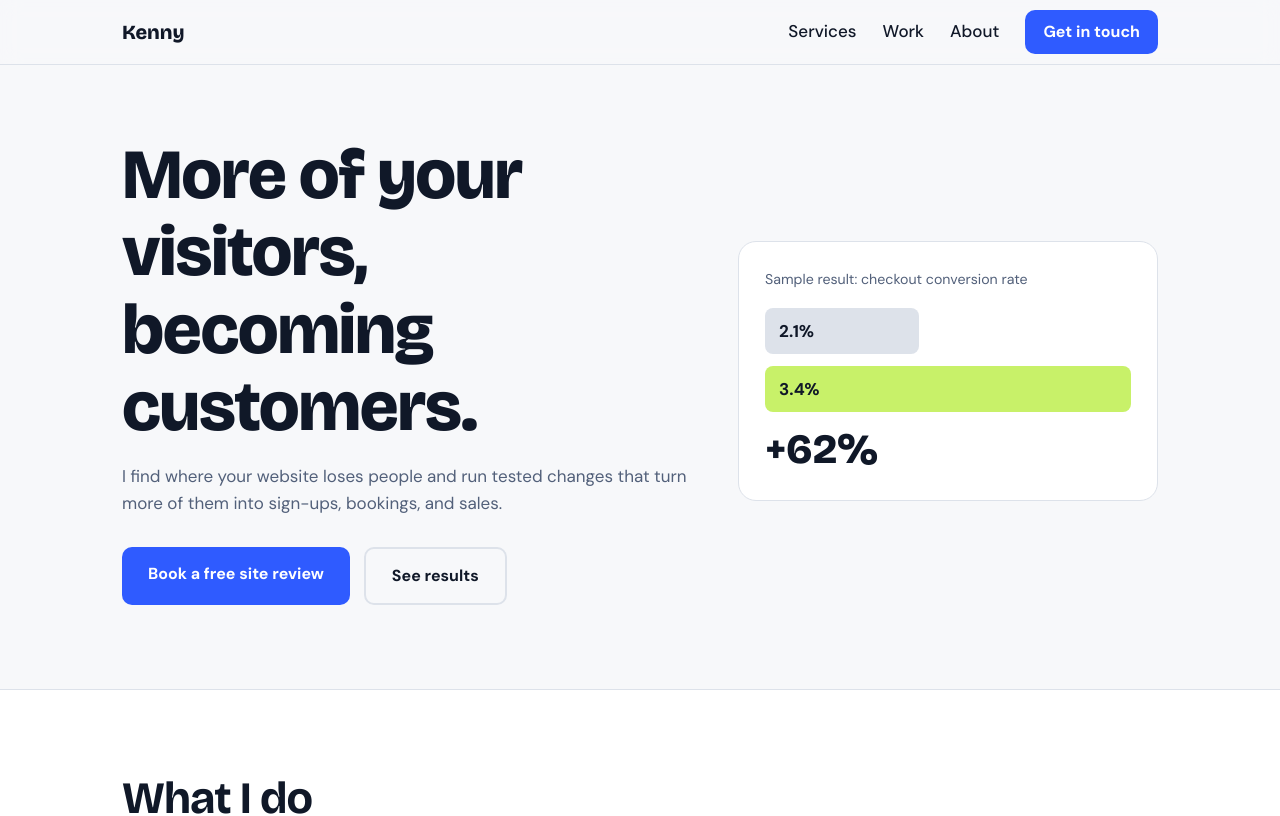
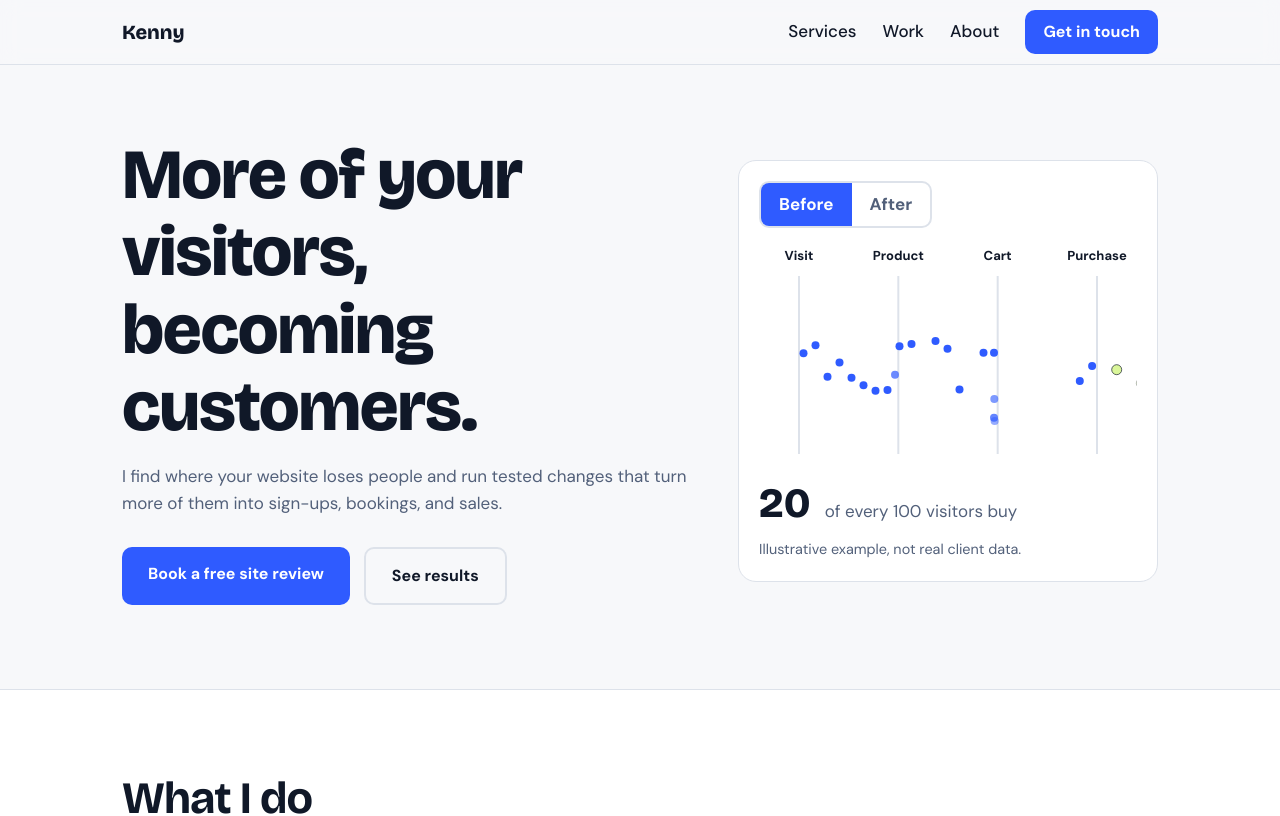
Before and after one commit to kquach229/cro-site, a React (Vite) app: page / in a window 1280 px wide. Shown: the top 816 px of the page. Built offline with nearby package versions, Linux system fonts and the light colour scheme.

Commit message:
cro visuals

```diff
--- a/src/App.jsx
+++ b/src/App.jsx
@@ -1,6 +1,7 @@
 import { useState } from "react";
 import { SITE, SERVICES, WORK, PROCESS } from "./content.js";
-
+import FunnelDemo from "./FunnelDemo.jsx";
+import { useCountUp } from "./useCountUp.js";
 function Header() {
   return (
     <header>
@@ -50,15 +51,7 @@ function Hero() {
             </a>
           </div>
         </div>
-        <div
-          className="lift"
-          aria-label="Example of a conversion rate improvement"
-        >
-          <small>Sample result: checkout conversion rate</small>
-          <div className="bar before">2.1%</div>
-          <div className="bar after">3.4%</div>
-          <div className="delta">+62%</div>
-        </div>
+        <FunnelDemo />
       </div>
     </section>
   );
@@ -82,6 +75,41 @@ function Services() {
         </div>
       </div>
     </section>
+  );
+}
+
+function Stat({ value }) {
+  const match = value.match(/^([+−-]?)(\d+)(.*)$/);
+  const ref = useRef(null);
+  const [seen, setSeen] = useState(false);
+
+  useEffect(() => {
+    const el = ref.current;
+    if (!el || !("IntersectionObserver" in window)) {
+      setSeen(true);
+      return;
+    }
+    const io = new IntersectionObserver(
+      ([entry]) => {
+        if (entry.isIntersecting) {
+          setSeen(true);
+          io.disconnect();
+        }
+      },
+      { threshold: 0.6 },
+    );
+    io.observe(el);
+    return () => io.disconnect();
+  }, []);
+
+  const n = useCountUp(seen && match ? Number(match[2]) : 0);
+  if (!match) return <span>{value}</span>;
+  return (
+    <span ref={ref}>
+      {match[1]}
+      {Math.round(n)}
+      {match[3]}
+    </span>
   );
 }
 
--- /dev/null
+++ b/src/FunnelDemo.jsx
@@ -0,0 +1,182 @@
+import { useEffect, useRef, useState } from "react";
+import { useCountUp } from "./useCountUp.js";
+
+const STAGES = ["Visit", "Product", "Cart", "Purchase"];
+// Chance a visitor moves on from one stage to the next. Tune these to change the demo.
+const RATES = {
+  before: [0.65, 0.5, 0.6],
+  after: [0.75, 0.6, 0.8],
+};
+const overall = (r) => r.reduce((a, b) => a * b, 1) * 100;
+
+export default function FunnelDemo() {
+  const canvasRef = useRef(null);
+  const [mode, setMode] = useState("before");
+  const modeRef = useRef(mode);
+  modeRef.current = mode;
+  const [reduced] = useState(
+    () => window.matchMedia("(prefers-reduced-motion: reduce)").matches,
+  );
+
+  useEffect(() => {
+    if (reduced) return;
+    const canvas = canvasRef.current;
+    const ctx = canvas.getContext("2d");
+    const H = 230;
+    const top = 36;
+    const bottom = H - 16;
+    const lane = (top + bottom) / 2;
+    const pad = 40;
+    let w = 0;
+    let colors = {};
+    let parts = [];
+    let raf;
+    let last = 0;
+    let spawn = 0;
+
+    const readColors = () => {
+      const s = getComputedStyle(document.documentElement);
+      colors = {
+        ink: s.getPropertyValue("--ink").trim(),
+        line: s.getPropertyValue("--line").trim(),
+        accent: s.getPropertyValue("--accent").trim(),
+        pop: s.getPropertyValue("--pop").trim(),
+      };
+    };
+    const resize = () => {
+      const dpr = window.devicePixelRatio || 1;
+      w = canvas.clientWidth;
+      canvas.width = w * dpr;
+      canvas.height = H * dpr;
+      ctx.setTransform(dpr, 0, 0, dpr, 0, 0);
+    };
+    const gateX = (i) => pad + (i * (w - 2 * pad)) / (STAGES.length - 1);
+
+    const spawnOne = () => {
+      const rates = RATES[modeRef.current];
+      let fate = -1; // -1 means this visitor buys
+      for (let i = 0; i < rates.length; i++) {
+        if (Math.random() > rates[i]) {
+          fate = i;
+          break;
+        }
+      }
+      parts.push({
+        x: gateX(0),
+        y: lane + (Math.random() - 0.5) * 70,
+        vy: 0,
+        fate,
+        state: "move",
+        a: 1,
+      });
+    };
+
+    const tick = (t) => {
+      const dt = Math.min(0.05, (t - last) / 1000 || 0.016);
+      last = t;
+      spawn += dt;
+      if (spawn > 0.12) {
+        spawn = 0;
+        spawnOne();
+      }
+
+      ctx.clearRect(0, 0, w, H);
+      ctx.font = "600 13px 'DM Sans', system-ui, sans-serif";
+      ctx.textAlign = "center";
+      ctx.lineWidth = 2;
+      STAGES.forEach((label, i) => {
+        const x = gateX(i);
+        ctx.strokeStyle = colors.line;
+        ctx.beginPath();
+        ctx.moveTo(x, top);
+        ctx.lineTo(x, bottom);
+        ctx.stroke();
+        ctx.fillStyle = colors.ink;
+        ctx.fillText(label, x, 20);
+      });
+
+      for (const p of parts) {
+        if (p.state === "move") {
+          p.x += 90 * dt;
+          const dropX = p.fate >= 0 ? gateX(p.fate + 1) - 4 : Infinity;
+          if (p.x >= dropX) p.state = "fall";
+          else if (p.x >= gateX(3)) p.state = "win";
+        } else if (p.state === "fall") {
+          p.vy += 500 * dt;
+          p.y += p.vy * dt;
+          p.a -= dt * 0.9;
+        } else {
+          p.x += 90 * dt;
+          p.a -= dt * 1.5;
+        }
+        ctx.globalAlpha = Math.max(p.a, 0);
+        ctx.beginPath();
+        ctx.arc(p.x, p.y, p.state === "win" ? 5 : 4, 0, Math.PI * 2);
+        ctx.fillStyle = p.state === "win" ? colors.pop : colors.accent;
+        ctx.fill();
+        if (p.state === "win") {
+          ctx.strokeStyle = colors.ink;
+          ctx.lineWidth = 1;
+          ctx.stroke();
+          ctx.lineWidth = 2;
+        }
+      }
+      ctx.globalAlpha = 1;
+      parts = parts.filter((p) => p.a > 0 && p.x < w + 20);
+      raf = requestAnimationFrame(tick);
+    };
+
+    readColors();
+    resize();
+    const mq = window.matchMedia("(prefers-color-scheme: dark)");
+    mq.addEventListener("change", readColors);
+    window.addEventListener("resize", resize);
+    raf = requestAnimationFrame(tick);
+    return () => {
+      cancelAnimationFrame(raf);
+      mq.removeEventListener("change", readColors);
+      window.removeEventListener("resize", resize);
+    };
+  }, [reduced]);
+
+  const before = overall(RATES.before);
+  const after = overall(RATES.after);
+  const current = mode === "before" ? before : after;
+  const shown = useCountUp(current);
+  const lift = Math.round((after / before - 1) * 100);
+
+  return (
+    <div className="funnel">
+      <div className="toggle" role="group" aria-label="Funnel version">
+        <button
+          type="button"
+          aria-pressed={mode === "before"}
+          onClick={() => setMode("before")}
+        >
+          Before
+        </button>
+        <button
+          type="button"
+          aria-pressed={mode === "after"}
+          onClick={() => setMode("after")}
+        >
+          After
+        </button>
+      </div>
+      {reduced ? null : (
+        <canvas
+          ref={canvasRef}
+          aria-label="Animated funnel showing visitors dropping off at each stage"
+          role="img"
+        />
+      )}
+      <div className="readout">
+        <span className="big">{Math.round(shown)}</span>
+        <span>
+          of every 100 visitors buy{mode === "after" ? ` (+${lift}%)` : ""}
+        </span>
+      </div>
+      <p className="note">Illustrative example, not real client data.</p>
+    </div>
+  );
+}
--- a/src/index.css
+++ b/src/index.css
@@ -401,6 +401,57 @@ footer {
   color: var(--muted);
   font-size: 0.92rem;
 }
+
+.funnel {
+  background: var(--surface);
+  border: 1px solid var(--line);
+  border-radius: 18px;
+  padding: 20px;
+}
+.funnel canvas {
+  display: block;
+  width: 100%;
+  height: 230px;
+}
+.funnel .note {
+  margin-top: 10px;
+}
+.toggle {
+  display: inline-flex;
+  border: 2px solid var(--line);
+  border-radius: 10px;
+  overflow: hidden;
+  margin-bottom: 12px;
+}
+.toggle button {
+  font: inherit;
+  font-weight: 700;
+  padding: 8px 18px;
+  border: 0;
+  background: transparent;
+  color: var(--muted);
+  cursor: pointer;
+}
+.toggle button[aria-pressed="true"] {
+  background: var(--accent);
+  color: var(--on-accent);
+}
+.readout {
+  display: flex;
+  align-items: baseline;
+  gap: 12px;
+  flex-wrap: wrap;
+  margin-top: 8px;
+}
+.readout .big {
+  font:
+    800 2.6rem "Bricolage Grotesque",
+    sans-serif;
+  min-width: 2ch;
+}
+.readout span:last-child {
+  color: var(--muted);
+}
 @media (max-width: 860px) {
   .hero-grid,
   .about {
--- /dev/null
+++ b/src/useCountUp.js
@@ -0,0 +1,31 @@
+import { useEffect, useRef, useState } from "react";
+
+export function useCountUp(target, ms = 700) {
+  const [value, setValue] = useState(target);
+  const from = useRef(target);
+
+  useEffect(() => {
+    const reduce = window.matchMedia(
+      "(prefers-reduced-motion: reduce)",
+    ).matches;
+    if (reduce) {
+      from.current = target;
+      setValue(target);
+      return;
+    }
+    const start = performance.now();
+    const a = from.current;
+    let raf;
+    const step = (t) => {
+      const k = Math.min(1, (t - start) / ms);
+      const v = a + (target - a) * (1 - Math.pow(1 - k, 3));
+      from.current = v;
+      setValue(v);
+      if (k < 1) raf = requestAnimationFrame(step);
+    };
+    raf = requestAnimationFrame(step);
+    return () => cancelAnimationFrame(raf);
+  }, [target, ms]);
+
+  return value;
+}
```
